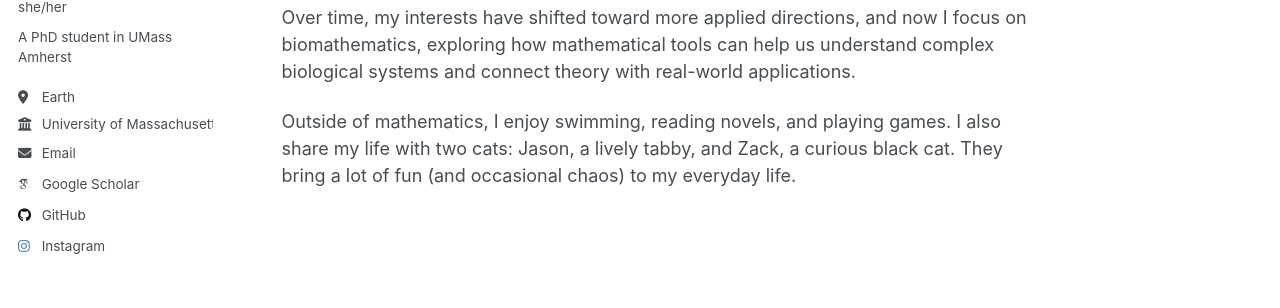
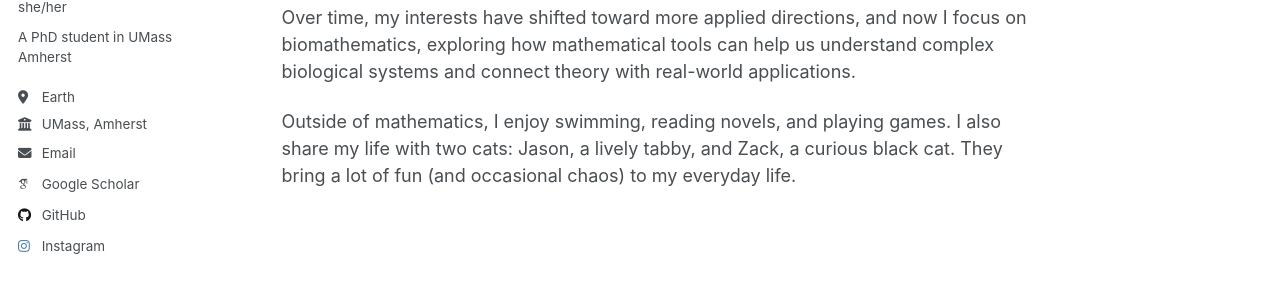
Before and after one commit to qiumengli521/qiumengli521.github.io, a Jekyll site: the page built from _pages/about.md, in a window 1280 px wide. Shown: the part 319-627 px from the top of the page. Built offline with Jekyll 4.4.1, drawn with Linux system fonts in a browser that asks for light colours; some web fonts are replaced; a script that is not in the unit is left out.

Commit message:
Update _config.yml

```diff
--- a/_config.yml
+++ b/_config.yml
@@ -27,14 +27,14 @@
   pronouns         : "she/her"
   bio              : "A PhD student in UMass Amherst"
   location         : "Earth"
-  employer         : "University of Massachusetts, Amherst"
+  employer         : "UMass, Amherst"
   uri              : # URL
   email            : "qiumengli@umass.edu"
 
   # Academic websites
   academia         : # URL
   arxiv            : # URL - Update with the correct link to your profile
-  googlescholar    : "https://scholar.google.com/citations?user=PS_CX0AAAAAJ"
+  googlescholar    : "https://scholar.google.com/citations?view_op=list_works&hl=en&authuser=1&hl=en&tzom=240&user=nyX99G8AAAAJ&authuser=1"
   inspire-hep      : # URL
   impactstory      : # URL
   orcid            : #"http://orcid.org/yourorcidurl"
@@ -60,7 +60,7 @@
   goodreads        : # Username
   google_plus      : # Username
   keybase          : # Username
-  instagram        : "qiumengli"
+  instagram        : "qiumengli521"
   lastfm           : # Username
   linkedin         : # Username
   mastodon         : # URL
```
